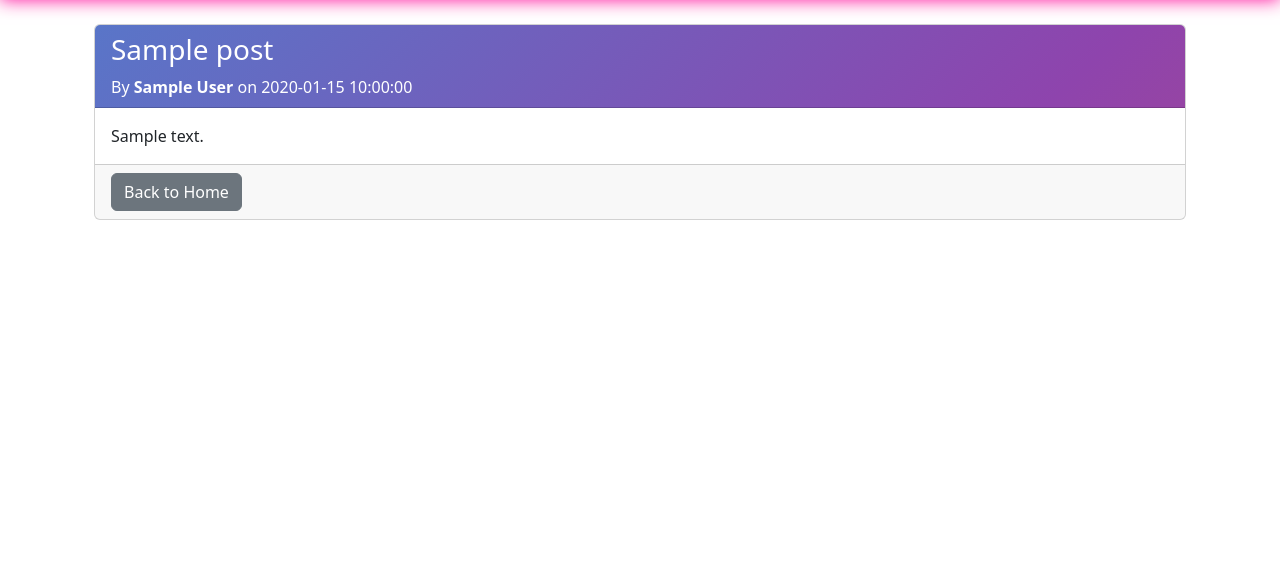
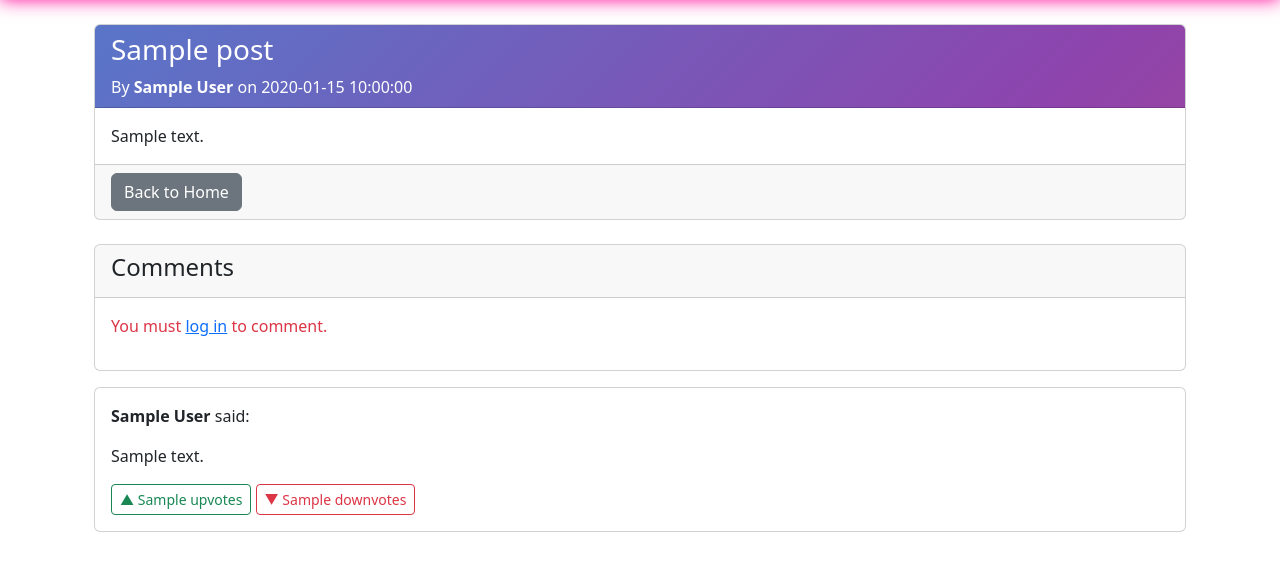
Before and after one commit to RameezAkther/Simple_Blog_App, a Flask app: template templates/view_post.html in a window 1280 px wide. Shown: the part 56-627 px from the top of the page. Run offline with Flask 3, Linux system fonts and the light colour scheme; the template is opened without the code that fills it: most values are stand-ins (such as "Sample title", 1, 10 or a date in 2020).

Commit message:
Add files via upload

```diff
--- a/app.py
+++ b/app.py
@@ -1,4 +1,4 @@
-from flask import Flask, render_template, request, redirect, url_for, session, flash
+from flask import Flask, render_template, request, redirect, url_for, session, flash, jsonify
 from pymongo import MongoClient
 from datetime import datetime
 import bcrypt
@@ -6,7 +6,6 @@ from bson import ObjectId
 import random
 from markdown import markdown
 from bleach import clean
-import re
 
 # App Configuration
 app = Flask(__name__)
@@ -17,6 +16,7 @@ client = MongoClient('mongodb://localhost:27017/')
 db = client.blog_db
 users = db.users
 posts = db.posts
+comments = db.comments
 
 # Random placeholder images for cards
 PLACEHOLDER_IMAGES = [
@@ -81,7 +81,9 @@ def view_post(post_id):
         return redirect(url_for('home'))
     raw_html = markdown(post['content'])
     post['content'] = clean(raw_html, tags=['h1', 'h2', 'h3', 'p', 'strong', 'em', 'ul', 'ol', 'li', 'a', 'img'], attributes={'a': ['href'], 'img': ['src', 'alt', 'title']})
-    return render_template('view_post.html', post=post)
+    post_comments = list(comments.find({"post_id": ObjectId(post_id)}).sort("created_at", -1))
+    print(post_comments)
+    return render_template('view_post.html', post=post, comments=post_comments)
 
 # Add Post
 @app.route('/add', methods=['GET', 'POST'])
@@ -151,6 +153,110 @@ def delete_user(user_id):
     flash("User deleted successfully!", "success")
     return redirect(url_for('admin'))
 
+# Comment on Post
+@app.route('/comment/<post_id>', methods=['POST'])
+def add_comment(post_id):
+    if 'username' not in session:
+        flash('You must be logged in to comment.', 'danger')
+        return redirect(url_for('login'))
+
+    content = request.form['comment']
+    if not content.strip():
+        flash('Comment cannot be empty.', 'danger')
+        return redirect(url_for('view_post', post_id=post_id))
+
+    comment = {
+        "post_id": ObjectId(post_id),
+        "author": session['username'],
+        "content": content,
+        "created_at": datetime.now(),
+        "upvotes": 0,
+        "downvotes": 0
+    }
+    comments.insert_one(comment)
+    flash('Comment added successfully!', 'success')
+    return redirect(url_for('view_post', post_id=post_id))
+
+@app.route('/upvote/<comment_id>', methods=['POST'])
+def upvote_comment(comment_id):
+    if 'username' not in session:
+        return jsonify({"error": "You need to log in to vote"}), 401
+
+    user = session['username']
+    comment = comments.find_one({"_id": ObjectId(comment_id)})
+
+    if not comment:
+        return jsonify({"error": "Comment not found"}), 404
+
+    voters = comment.get("voters", {})
+
+    if voters.get(user) == "upvote":
+        return jsonify({"error": "You have already upvoted"}), 400
+    elif voters.get(user) == "downvote":
+        # If the user previously downvoted, remove that and add an upvote
+        comments.update_one({"_id": ObjectId(comment_id)}, {
+            "$inc": {"upvotes": 1, "downvotes": -1},
+            "$set": {f"voters.{user}": "upvote"}
+        })
+    else:
+        # Normal upvote
+        comments.update_one({"_id": ObjectId(comment_id)}, {
+            "$inc": {"upvotes": 1},
+            "$set": {f"voters.{user}": "upvote"}
+        })
+
+    updated_comment = comments.find_one({"_id": ObjectId(comment_id)})
+    return jsonify({"upvotes": updated_comment["upvotes"], "downvotes": updated_comment["downvotes"]})
+
+
+@app.route('/downvote/<comment_id>', methods=['POST'])
+def downvote_comment(comment_id):
+    if 'username' not in session:
+        return jsonify({"error": "You need to log in to vote"}), 401
+
+    user = session['username']
+    comment = comments.find_one({"_id": ObjectId(comment_id)})
+
+    if not comment:
+        return jsonify({"error": "Comment not found"}), 404
+
+    voters = comment.get("voters", {})
+
+    if voters.get(user) == "downvote":
+        return jsonify({"error": "You have already downvoted"}), 400
+    elif voters.get(user) == "upvote":
+        # If the user previously upvoted, remove that and add a downvote
+        comments.update_one({"_id": ObjectId(comment_id)}, {
+            "$inc": {"upvotes": -1, "downvotes": 1},
+            "$set": {f"voters.{user}": "downvote"}
+        })
+    else:
+        # Normal downvote
+        comments.update_one({"_id": ObjectId(comment_id)}, {
+            "$inc": {"downvotes": 1},
+            "$set": {f"voters.{user}": "downvote"}
+        })
+
+    updated_comment = comments.find_one({"_id": ObjectId(comment_id)})
+    return jsonify({"upvotes": updated_comment["upvotes"], "downvotes": updated_comment["downvotes"]})
+
+
+# Delete Comment
+@app.route('/delete_comment/<comment_id>/<post_id>')
+def delete_comment(comment_id, post_id):
+    comment = comments.find_one({"_id": ObjectId(comment_id)})
+
+    if not comment:
+        flash('Comment not found.', 'danger')
+        return redirect(url_for('view_post', post_id=post_id))
+
+    if session.get('username') == comment['author'] or session.get('is_admin'):
+        comments.delete_one({"_id": ObjectId(comment_id)})
+        flash('Comment deleted successfully.', 'success')
+    else:
+        flash('You are not authorized to delete this comment.', 'danger')
+
+    return redirect(url_for('view_post', post_id=post_id))
 
 # Admin View for All Posts
 @app.route('/admin')
@@ -176,7 +282,6 @@ def admin():
 
     return render_template('admin.html', users=user_list, total_users=total_users, total_blogs=total_blogs)
 
-
 # Run the App
 if __name__ == '__main__':
     app.run(debug=True)
--- a/templates/view_post.html
+++ b/templates/view_post.html
@@ -7,7 +7,7 @@
     <div class="card">
         <div class="card-header gradient-animation text-white">
             <h3>{{ post['title'] }}</h3>
-            <p class="mb-0">By <strong>{{ post['author'] }}</strong> on {{ post['created_at']}}</p>
+            <p class="mb-0">By <strong>{{ post['author'] }}</strong> on {{ post['created_at'] }}</p>
         </div>
         <div class="card-body">
             <div class="markdown-content">
@@ -24,6 +24,44 @@
             {% endif %}
         </div>
     </div>
+
+    <!-- Comments Section -->
+    <div class="card mt-4">
+        <div class="card-header">
+            <h4>Comments</h4>
+        </div>
+        <div class="card-body">
+            {% if session.get('username') %}
+                <form action="{{ url_for('add_comment', post_id=post['_id']) }}" method="POST">
+                    <div class="mb-3">
+                        <textarea class="form-control" name="comment" rows="3" placeholder="Write a comment..." required></textarea>
+                    </div>
+                    <button type="submit" class="btn btn-primary">Post Comment</button>
+                </form>
+            {% else %}
+                <p class="text-danger">You must <a href="{{ url_for('login') }}">log in</a> to comment.</p>
+            {% endif %}
+        </div>
+    </div>
+
+    <!-- Display Comments -->
+    {% for comment in comments %}
+    <div class="card mt-3">
+        <div class="card-body">
+            <p><strong>{{ comment['author'] }}</strong> said:</p>
+            <p>{{ comment['content'] }}</p>
+            <div class="d-flex justify-content-between">
+                <div>
+                    <button class="btn btn-outline-success btn-sm upvote-btn" data-id="{{ comment['_id'] }}">▲ {{ comment['upvotes'] }}</button>
+                    <button class="btn btn-outline-danger btn-sm downvote-btn" data-id="{{ comment['_id'] }}">▼ {{ comment['downvotes'] }}</button>
+                </div>
+                {% if session.get('username') == comment['author'] or session.get('is_admin') %}
+                    <a href="{{ url_for('delete_comment', comment_id=comment['_id'], post_id=post['_id']) }}" class="btn btn-danger btn-sm">Delete</a>
+                {% endif %}
+            </div>
+        </div>
+    </div>
+    {% endfor %}
 </div>
 
 <style>
@@ -46,4 +84,42 @@
         }
     }
 </style>
+
+<script>
+    document.addEventListener("DOMContentLoaded", function() {
+        document.querySelectorAll('.upvote-btn').forEach(button => {
+            button.addEventListener('click', function() {
+                fetch(`/upvote/${this.dataset.id}`, { method: 'POST' })
+                    .then(response => response.json().then(data => ({ status: response.status, body: data })))
+                    .then(result => {
+                        if (result.status === 200) {
+                            this.innerText = `▲ ${result.body.upvotes}`;
+                            this.nextElementSibling.innerText = `▼ ${result.body.downvotes}`;
+                        } else {
+                            alert(result.body.error); // Show error message to user
+                        }
+                    })
+                    .catch(error => console.error("Error:", error));
+            });
+        });
+
+        document.querySelectorAll('.downvote-btn').forEach(button => {
+            button.addEventListener('click', function() {
+                fetch(`/downvote/${this.dataset.id}`, { method: 'POST' })
+                    .then(response => response.json().then(data => ({ status: response.status, body: data })))
+                    .then(result => {
+                        if (result.status === 200) {
+                            this.innerText = `▼ ${result.body.downvotes}`;
+                            this.previousElementSibling.innerText = `▲ ${result.body.upvotes}`;
+                        } else {
+                            alert(result.body.error); // Show error message to user
+                        }
+                    })
+                    .catch(error => console.error("Error:", error));
+            });
+        });
+    });
+</script>
+
+
 {% endblock %}
```
